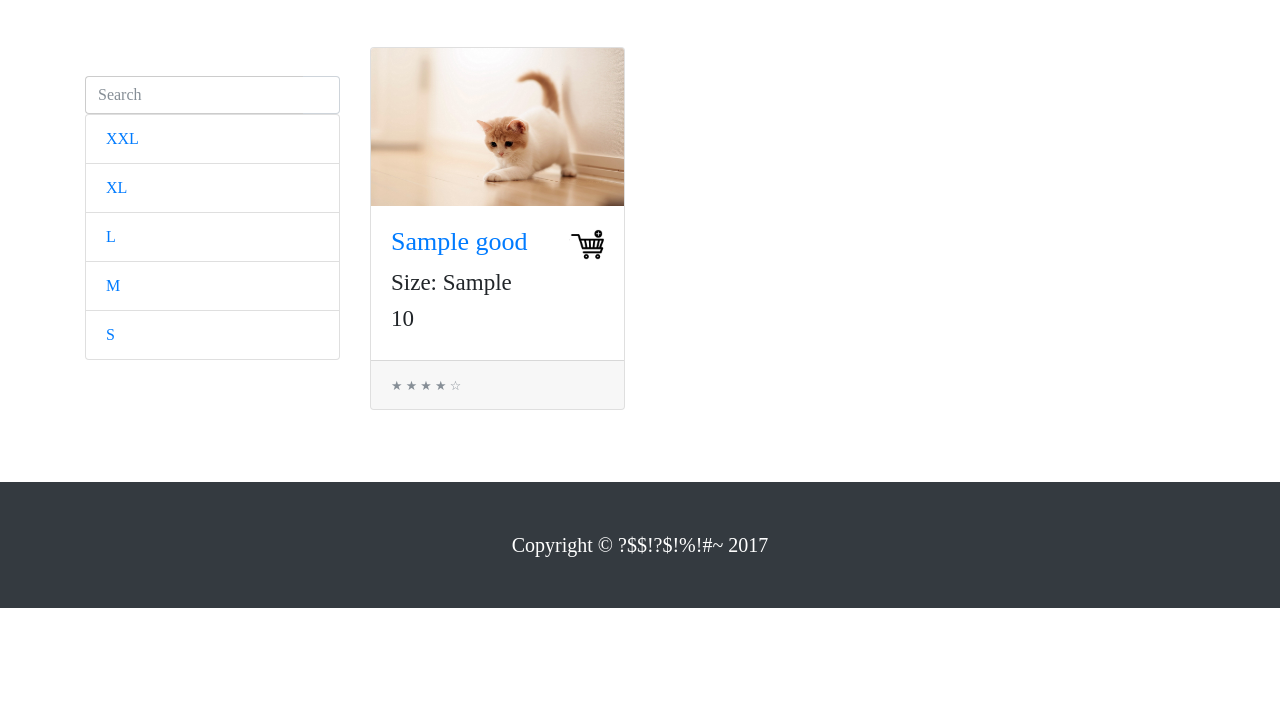
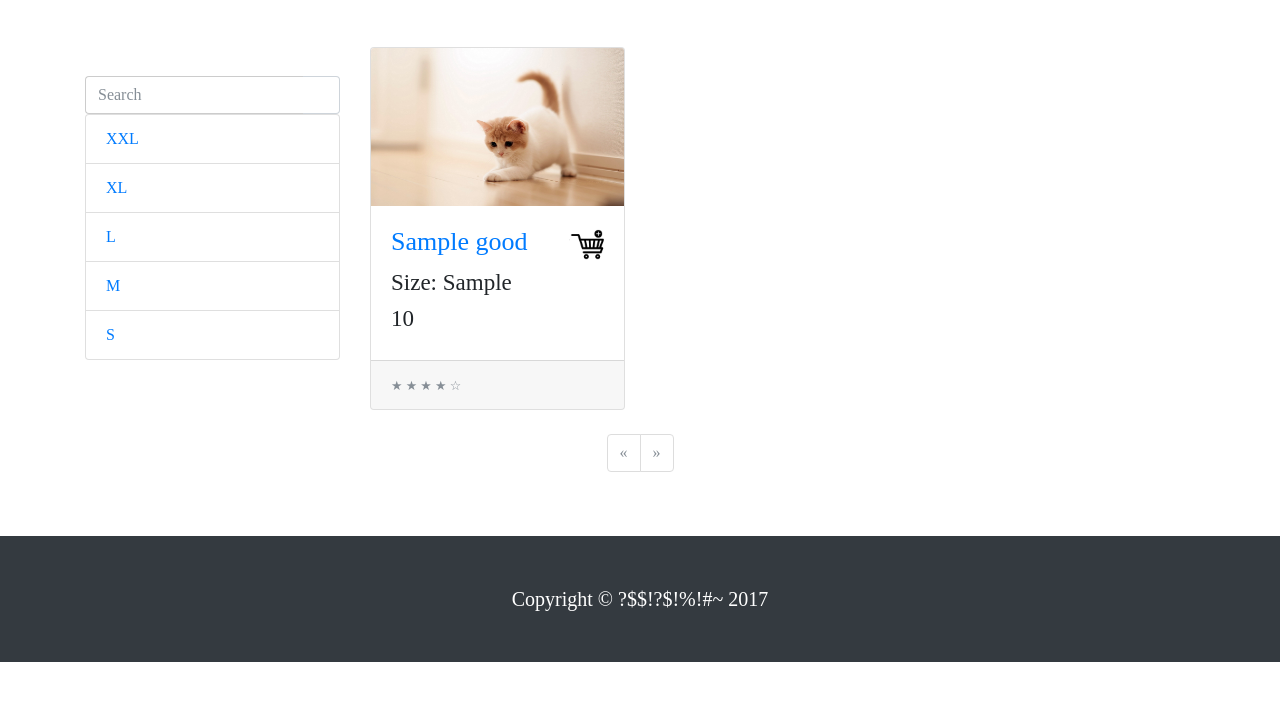
Before and after one commit to CykuTW/DB_T-shirt_trading_system, a Flask app: template templates/goods/index.html in a window 1280 px wide. Shown: the part 88-800 px from the top of the page. Run offline with Flask 2, Linux system fonts and the light colour scheme; tables that the repository leaves empty hold one stand-in row (values such as "Sample post"); the template is opened without the code that fills it: values that come from a table or form of the project are taken from there, most other values are stand-ins (such as "Sample title", 1, 10 or a date in 2020); parts of the project's set-up code (start-up, migrations or seed data) failed here and were passed over; some libraries are stand-ins or nearby versions.

Commit message:
feat(templates): add pagination macro

```diff
--- /dev/null
+++ b/templates/base/macro.html
@@ -0,0 +1,25 @@
+{% macro pagination(page, max, link_url) %}
+<nav aria-label="Page navigation">
+  <ul class="pagination justify-content-center">
+    <li class="page-item {{ 'disabled' if page<=1 }}">
+      <a class="page-link" href="{{ link_url.format(page-1) if page<=1 }}" aria-label="Previous">
+        <span aria-hidden="true">&laquo;</span>
+        <span class="sr-only">Previous</span>
+      </a>
+    </li>
+    {% for i in range(page-2, page+3) %}
+    {% if i >= 1 and i <= max %}
+    <li class="page-item {{ 'active' if i==page }}">
+      <a class="page-link" href="{{ link_url.format(i) }}">{{ i }}</a>
+    </li>
+    {% endif %}
+    {% endfor %}
+    <li class="page-item {{ 'disabled' if page>=max }}">
+      <a class="page-link" href="{{ link_url.format(page+1) if page>=max }}" aria-label="Next">
+        <span aria-hidden="true">&raquo;</span>
+        <span class="sr-only">Next</span>
+      </a>
+    </li>
+  </ul>
+</nav>
+{% endmacro %}
--- a/templates/goods/index.html
+++ b/templates/goods/index.html
@@ -62,6 +62,15 @@
 
   </div>
   <!-- /.row -->
+  {% from 'base/macro.html' import pagination %}
+  <div class="row">
+    <div class="col-12">
+      {% set page = args.get('page', 1) | int %}
+      {% set total_page = (goods_total/args.get('count', 12)|int+1)|round|int %}
+      {% set link_url = '?type={}&keyword={}'.format(args.get('type', ''), args.get('keyword', '')) + '&page={}' %}
+      {{ pagination(page, total_page, link_url) }}
+    </div>
+  </div>
 
 </div>
 <!-- /.container -->
```
Also changed, not shown: templates/shopping_cart/index.html (+4 -12 lines).
